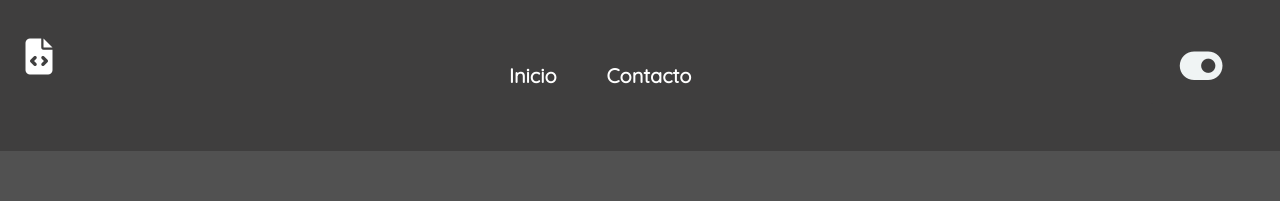
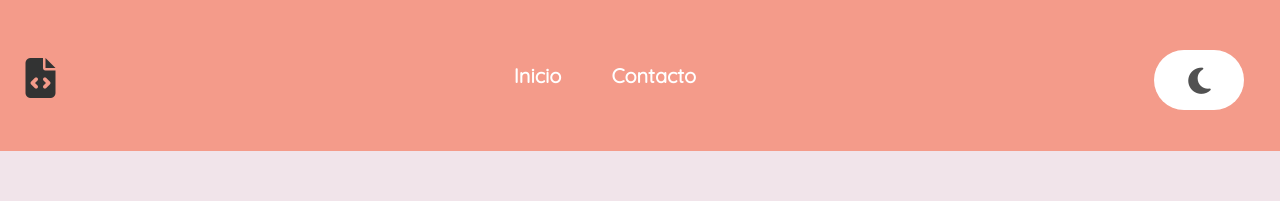
Before and after one commit to santiagom-dev/proyecto-2-latam, a plain HTML site: page index.html in a window 1280 px wide. Shown: the top 201 px of the page. Drawn offline with Linux system fonts and the light colour scheme.

Commit message:
modo oscuro

```diff
--- a/css/darkmode.css
+++ /dev/null
@@ -1,29 +0,0 @@
-body {
-    background: #515151;
-
-    color: rgb(240, 243, 243);
-}
-
-#toggle-dark-mode {
-    color: rgb(240, 244, 244);
-    background-color: rgb(63, 62, 62);
-    font-size: 38px;
-    margin-top: 5px;
-}
-
-header {
-    background-color: rgb(63, 62, 62);
-}
-
-.icono {
-   color: #fff;
-}
-
-button {
-    background-color: #adb2ad;
-     color: rgb(25, 24, 24);
-}
-
-h4 {
-     background-color: rgb(146, 144, 144);
-}
--- a/css/styles.css
+++ b/css/styles.css
@@ -8,6 +8,27 @@
 /* Aquí les dejamos como ayuda este "reset" en el cual ajustamos algunas propiedades
 *  cuyos valores asigna por defecto el navegador.
 */
+
+:root {
+    --background-color-light: #f1e4ea;
+    --text-color-light: rgb(50, 51, 51);
+
+    --background-color-dark: #515151;
+    --text-color-dark: rgb(240, 243, 243);
+
+    }
+
+body {
+        background-color: var(--background-color-light);
+        color: var(--text-color-light);
+      }
+
+body {
+    font-family: 'Montserrat', sans-serif;
+
+    font-family: 'Quicksand', sans-serif;;
+    box-sizing: border-box;
+}
 
 /* Reset */
 *{
@@ -37,32 +58,21 @@ main {
     margin: auto;
 }
 
-body {
-    background: #f1e4ea;
-    font-family: 'Montserrat', sans-serif;
-
-    font-family: 'Quicksand', sans-serif;;
-    color: rgb(50, 51, 51);
-    box-sizing: border-box;
-}
 header {
     background-color: rgb(244, 155, 138);
     padding: 2%;
 }
 
-#toggle-dark-mode {
-    color:rgb(50, 51, 51);
-    background-color: rgb(244, 155, 138);
+.right-position {
     float: right;
-    font-size: 38px;
-    margin-top: 5px;
+    margin-right: 10px;
 }
 
 .icono {
     float: left;
     display: block;
-    margin-top: 20px;
-    font-size: 18px;
+    margin-top: 40px;
+    font-size: 20px;
 
 }
 
@@ -70,6 +80,7 @@ header {
     display: flex;
     justify-content: center;
 }
+
 
 .menu {
     display: flex;
@@ -100,6 +111,15 @@ header {
     box-shadow: 0 -5px 0px #fff inset, 500px 0 0 rgba(255, 255, 255, 0.03);
 }
 
+#dark-mode-button {
+    border-radius: 100px;
+    height: 60px;
+    width: 90px;
+    border-radius: 70px;
+    background-color: #fff;
+    color: #515151;
+    font-size: 30px;
+}
 
 #mi-id {
     border-radius: 50%;
@@ -125,7 +145,7 @@ article {
 }
 
 button {
-    background-color: #4CAF50;
+    background-color: #7b7d7b;
     border: none;
     color: white;
     padding: 15px 32px;
@@ -158,8 +178,10 @@ h3 {
 h4 {
     margin-top: 3%;
     text-align: center;
+    padding: 10px
+}
+.pie-pagina {
     background-color: rgb(244, 155, 138);
-    padding: 10px
 }
 .contact-icons {
     max-width: 100%;
@@ -201,4 +223,26 @@ h4 {
     margin-top: 10%;
    }
 
+
+
 }
+
+
+
+/* Estilos adicionales para el modo oscuro */
+body.dark-mode {
+        background-color: var(--background-color-dark);
+        color: var(--text-color-dark);
+      }
+
+body.dark-mode header {
+        background-color: rgb(63, 62, 62);
+    }
+
+.icono.dark-mode {
+       color: #fff;
+    }
+
+body.dark-mode h4 {
+         background-color: rgb(146, 144, 144);
+    }
--- a/index.html
+++ b/index.html
@@ -10,22 +10,40 @@
 
     <!-- CSS -->
     <link rel="stylesheet" href="css/styles.css">
-    <link rel="stylesheet" href="css/darkmode.css"
     <!--Font-->
     <link rel="preconnect" href="https://fonts.googleapis.com">
 <link rel="preconnect" href="https://fonts.gstatic.com" crossorigin>
 <link href="https://fonts.googleapis.com/css2?family=Montserrat:ital,wght@1,300&family=Quicksand&display=swap" rel="stylesheet">
 
+<style>
+    :root {
+        --background-color: #f1e4ea;
+        --text-color: rgb(50, 51, 51);
+    }
+    body {
+        background-color: var(--background-color);
+        color: var(--text-color)
+    }
+</style>
+<script>
+    function toggleDarkMode() {
+            var body = document.body;
+            body.classList.toggle("dark-mode");
+            }
+</script>
+
 </head>
 
-<body class="dark mode">
+<body>
+
     <header>
       <div class="icono">
         <i class="fa-solid fa-file-code fa-2xl"></i>
       </div>
-      <button id="toggle-dark-mode">
-        <i class="fa-solid fa-toggle-on"></i>
-    </button>
+
+      <button id="dark-mode-button" class="right-position">
+        <i class="fas fa-moon"></i>
+      </button>
 
 
         <div class="navigation">
@@ -98,10 +116,13 @@
         </a>
     </section>
 
-        <section>
-            <h4>Santiago Morales - 2023</h4>
+        <div class="pie-pagina">
+            <section>
+                <h4>Santiago Morales - 2023</h4>
 
-        </section>
+            </section>
+        </div>
+
 
 
 
--- a/js/main.js
+++ b/js/main.js
@@ -1,7 +1,7 @@
-// botón de toggle
-const toggleButton = document.getElementById("toggle-dark-mode");
+function toggleDarkMode() {
+  var body = document.body;
+  body.classList.toggle("dark-mode");
+}
 
-toggleButton.addEventListener("click", function() {
-  const body = document.body;
-  body.classList.toggle("dark-mode");
-});
+var darkModeButton = document.getElementById("dark-mode-button");
+darkModeButton.addEventListener("click", toggleDarkMode);
```
